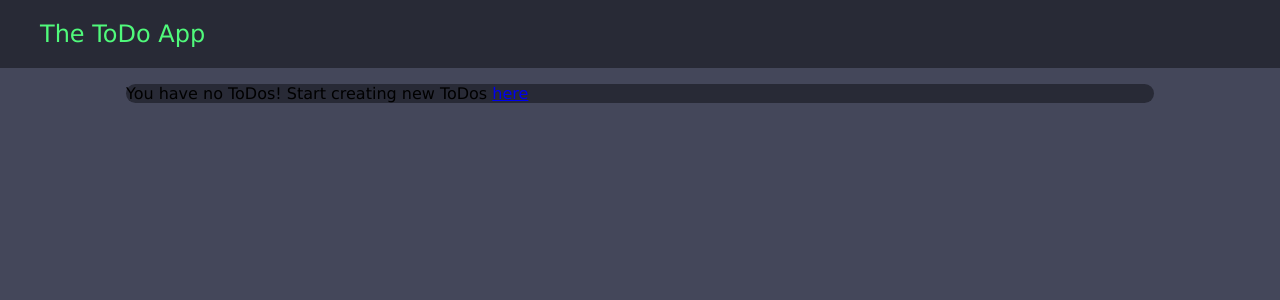
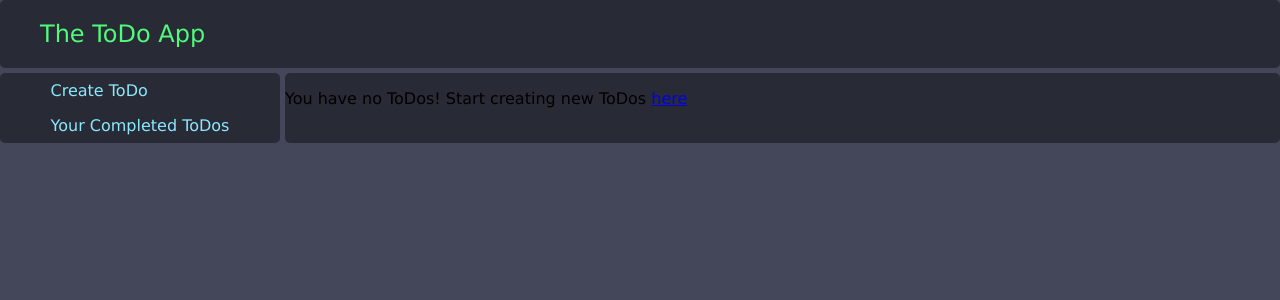
Before and after one commit to dsalb1/todo-project, a Django app: page /todo/ in a window 1280 px wide. Shown: the top 300 px of the page. Run offline with Django 5.2, Linux system fonts and the light colour scheme; the visitor is signed in with stand-in values (Sample User, id 1); data that the repository does not hold is empty.

Commit message:
styled cancel button on todo form and added support for is_completed filter

```diff
--- a/todo/static/todo/style.css
+++ b/todo/static/todo/style.css
@@ -1,8 +1,14 @@
+/* header styling */
 header {
+    display: flex;
+    flex-direction: row;
+    flex-wrap: nowrap;
+    justify-content: space-between;
     background-color: #282a36;
     padding: 20px 20px 20px 40px;
     margin-top: 0;
     font-size: 24px;
+    grid-column: 1 / 3;
 }
 
 header a {
@@ -11,27 +17,56 @@ header a {
 }
 
 body {
+    display: grid;
+    grid-template-columns: 280px auto;
+    row-gap: 5px;
+    column-gap: 5px;
     margin: 0;
     background-color: #44475a;
     font-family: Verdana, Geneva, Tahoma, sans-serif;
 }
 
+h1,
+main,
+nav,
+header {
+    background-color: #282a36;
+    border-radius: 5px;
+}
+
+
+/* nav styling */
+nav {
+    grid-column: 1 / 3;
+    display: flex;
+    justify-content: space-around;
+}
+
+nav ul {
+  list-style-type: none;
+  margin: 0;
+  padding: 0;
+}
+
+nav ul li {
+    display: inline;
+    padding: 1em;
+}
+
+nav a {
+    text-decoration: none;
+    color: #8be9fd;
+}
+
+/* todo list view styling */
 h1 {
     text-align: center;
-    background-color: #282a36;
-    border-radius: 10px;
     padding: 20px 10px 10px;
     margin: 5px;
 }
 
-div.container {
-    background-color: #282a36;
-    border-radius: 10px;
-}
-
-div.container {
-    margin: 8px auto;
-    max-width: 1028px;
+main {
+    grid-column: 1 / 3;
 }
 
 article {
@@ -142,7 +177,7 @@ label {
 }
 
 button {
-  width: 60%;
+  width: 100%;
   margin: 0 auto;
 }
 
@@ -157,3 +192,31 @@ input[type="checkbox"] {
 input[type="checkbox"] {
     padding: 5px;
 }
+
+.cancel {
+    float: right;
+    width: 30px;
+    background-color: rgba(255, 0, 0, 0.51);
+    color: white;
+    cursor: pointer;
+}
+
+.cancel a {
+    text-decoration:none;
+    color: white;
+}
+
+/* responsive styling */
+@media (min-width: 950px) {
+    nav {
+        grid-column: 1;
+        justify-content: center;
+    }
+    nav ul li {
+        display: block;
+        padding: .5em;
+    }
+    main {
+        grid-column: 2 / 3;
+    }
+}
--- a/todo/templates/todo/base.html
+++ b/todo/templates/todo/base.html
@@ -16,10 +16,20 @@
 
 <body hx-headers='{"x-csrftoken": "{{ csrf_token }}"}'>
   <header>
-    <a href="/todo">The ToDo App</a>
+    <a href="{% url 'todo:list-todo' %}">The ToDo App</a>
   </header>
-  <div class="container">
+  <nav>
+    <ul>
+      <li>
+        <a href="{% url 'todo:create-todo' %}">Create ToDo</a>
+      </li>
+      <li>
+        <a href="{% url 'todo:list-todo' %}{% querystring is_completed=1 %}">Your Completed ToDos</a>
+      </li>
+    </ul>
+  </nav>
+  <main>
      {% block content %}{% endblock %}
-  </div>
+  </main>
 </body>
 </html>
--- a/todo/templates/todo/create_todo.html
+++ b/todo/templates/todo/create_todo.html
@@ -1,8 +1,9 @@
 {% extends "todo/base.html" %}
 {% block content %}
 <h1>Create a new Todo</h1>
-<form id="create-todo-form" method="POST" action="/todo/create/">
+<form id="create-todo-form" method="POST" action="{% url 'todo:create-todo' %}">
     {% csrf_token %}
+    <button class="btn cancel" ><a href="{% url 'todo:list-todo' %}">X</a></button>
     {{ form }}
     <input type="submit" value="Submit" />
 </form>
--- a/todo/templates/todo/edit_todo.html
+++ b/todo/templates/todo/edit_todo.html
@@ -1,6 +1,6 @@
-<form class="edit-todo-form" hx-put="/todo/{{ pk }}/edit" hx-target="this" hx-swap="outerHTML">
-    <!-- {% csrf_token %} -->
+<form class="edit-todo-form" hx-put="{% url 'todo:edit-todo' pk %}" hx-target="this" hx-swap="outerHTML">
+    {% csrf_token %}
+    <button class="btn cancel" hx-get="{% url 'todo:detail-todo' pk %}">X</button>
     {{ form }}
     <button class="btn" type="submit">Submit</button>
-    <button class="btn" hx-get="/todo/{{ pk }}">Cancel</button>
 </form>
--- a/todo/templates/todo/todo_list.html
+++ b/todo/templates/todo/todo_list.html
@@ -2,7 +2,7 @@
 {% block title %}My ToDos{% endblock %}
 {% block content %}
 {% if todos %}
-    <h1>Your ToDos</h1>
+    <h1>{{ title }}</h1>
     {% for todo in todos %}
         {% include "todo/partials/todo.html" %}
     {% endfor %}
--- a/todo/urls.py
+++ b/todo/urls.py
@@ -9,9 +9,9 @@ router.register(r'users', views.UserViewSet)
 router.register(r'todos',views.ToDoViewSet)
 
 urlpatterns = [
-    path("", views.todo_listview, name="todo-listview"),
+    path("", views.todo_listview, name="list-todo"),
     path("create/", views.create_todo, name="create-todo"),
-    path("<int:pk>", views.todo, name="todo-detail"),
+    path("<int:pk>", views.todo, name="detail-todo"),
     path("<int:pk>/edit", views.edit_todo, name="edit-todo"),
     path("api/", include(router.urls)),
     path('api-auth/', include('rest_framework.urls', namespace='rest_framework'))
--- a/todo/views.py
+++ b/todo/views.py
@@ -5,9 +5,7 @@ from django.contrib.auth.decorators import login_required
 from django.contrib.auth.models import User
 from django.shortcuts import get_object_or_404, redirect, render
 from django.http import QueryDict
-from django.urls import reverse
 from rest_framework import permissions, viewsets
-from rest_framework.response import Response
 from todo.forms.todo_form import ToDoForm
 from todo.models import ToDo
 from todo.serializers import UserSerializer, ToDoSerializer
@@ -19,17 +17,30 @@ logger = logging.getLogger(__name__)
 @login_required
 def todo_listview(request):
     user = request.user
-    todos = ToDo.objects.filter(author=user).order_by('-created_at')
+    is_completed_todos = request.GET.get('is_completed')
+    todos = ToDo.objects.filter(author=user)
+
+    if is_completed_todos:
+        todos = todos.filter(is_completed=True)
+    else:
+        todos = todos.filter(is_completed=False)
+
+    todos = todos.order_by('-created_at')
 
     paginator = Paginator(todos, 10)
-
     page_number = request.GET.get("page")
     page_obj = paginator.get_page(page_number)
 
-    return render(request, 'todo/todo_list.html', {'todos': page_obj, 'range': range(1, page_obj.paginator.num_pages + 1)})
+    title = f'Your {"Completed " if is_completed_todos else ""}ToDos'
+
+    return render(request, 'todo/todo_list.html', {
+        'todos': page_obj,
+        'title': title,
+        'range': range(1, page_obj.paginator.num_pages + 1)
+    })
 
 
-#TODO add error handling to view
+@login_required
 def create_todo(request, *args, **kwargs):
     if request.method == 'POST':
         form = ToDoForm(request.POST)
@@ -41,17 +52,18 @@ def create_todo(request, *args, **kwargs):
                 author=request.user
             )
             new_todo.save()
-            return redirect('todo:todo-listview')
+            return redirect('todo:list-todo')
     else:
         form = ToDoForm()
     return render(request, 'todo/create_todo.html', {'form': form})
 
 
+@login_required
 def todo(request, pk):
     todo = get_object_or_404(ToDo, pk=pk)
     return render(request, 'todo/partials/todo.html', {'todo': todo})
 
-
+@login_required
 def edit_todo(request, pk):
     todo = get_object_or_404(ToDo, pk=pk)
     if request.method == 'PUT':
```
